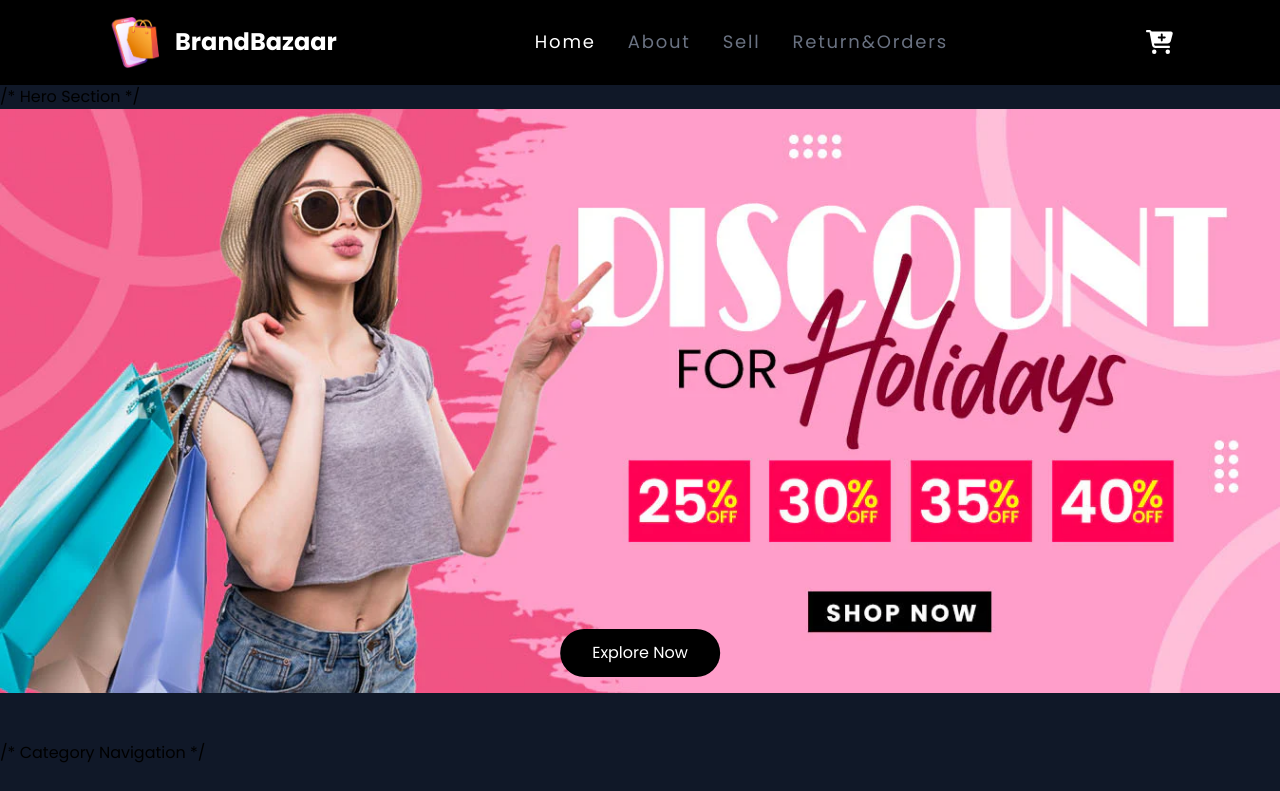
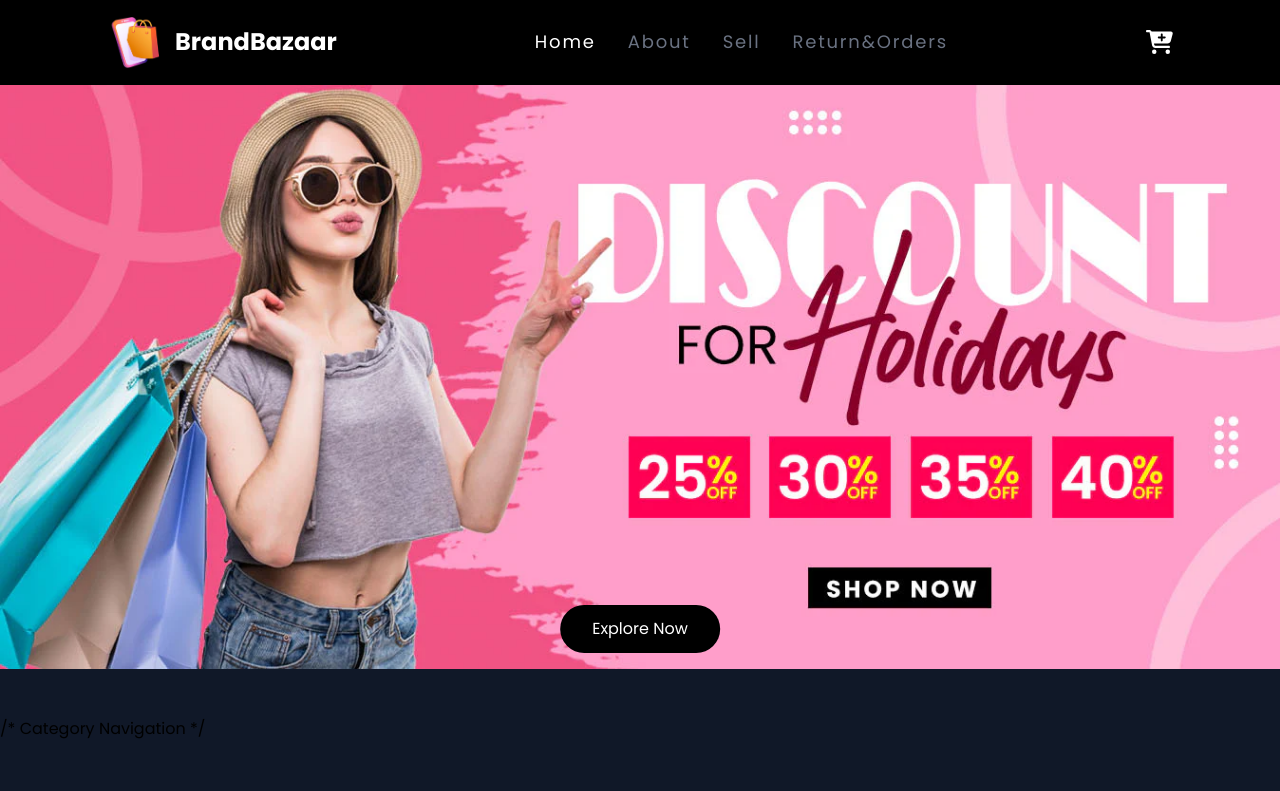
Before and after one commit to TechNishant204/brand-bazaar, a React (Vite) app: page / in a window 1280 px wide. Shown: the top 791 px of the page. Built offline with nearby package versions, Linux system fonts and the light colour scheme; no server answers; a web font is replaced by a local one.

Commit message:
fix the issue

```diff
--- a/src/components/ProductList.jsx
+++ b/src/components/ProductList.jsx
@@ -35,7 +35,7 @@ const ProductList = () => {
 
   return (
     <div className="container mx-auto  bg-gray-900">
-      /* Hero Section */
+      {/* Hero Section */}
       <div className="relative mb-12">
         <img
           src="./images/pic4.webp"
```
